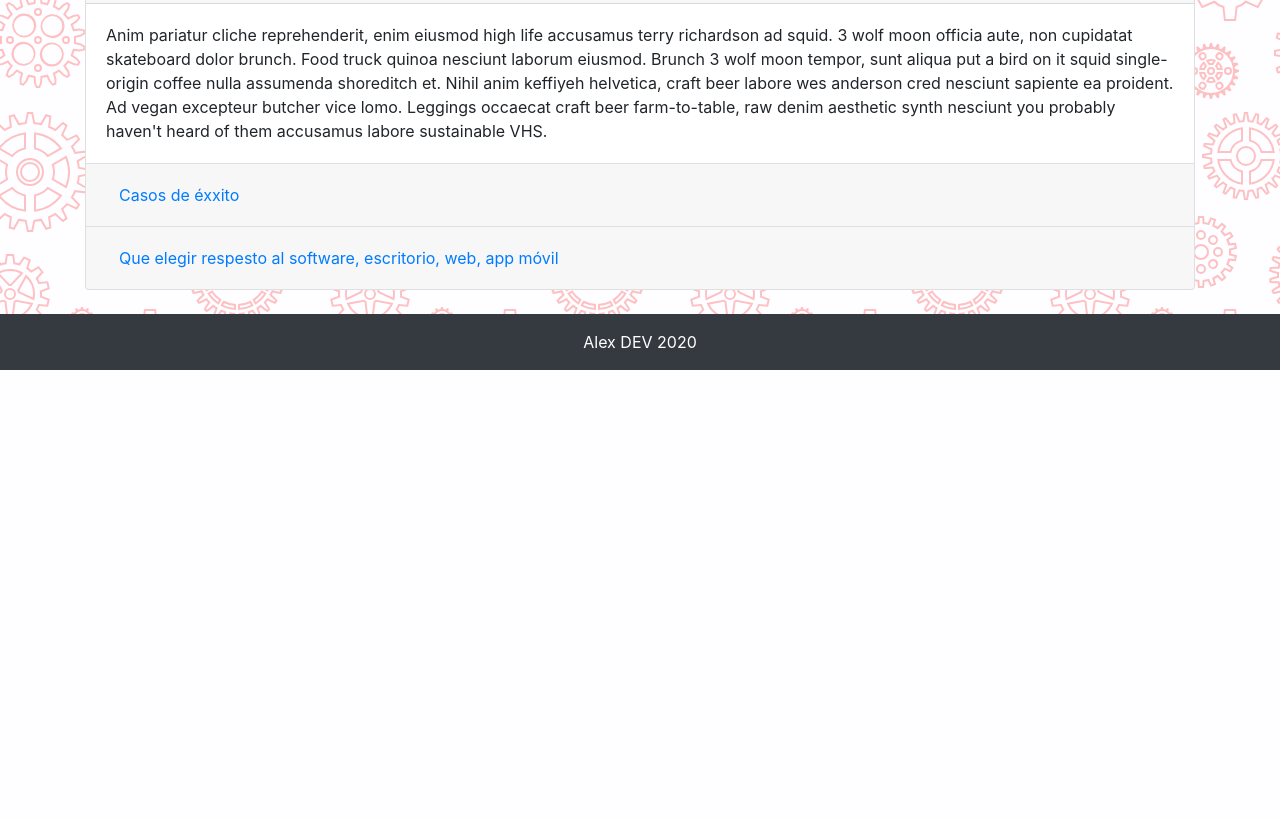
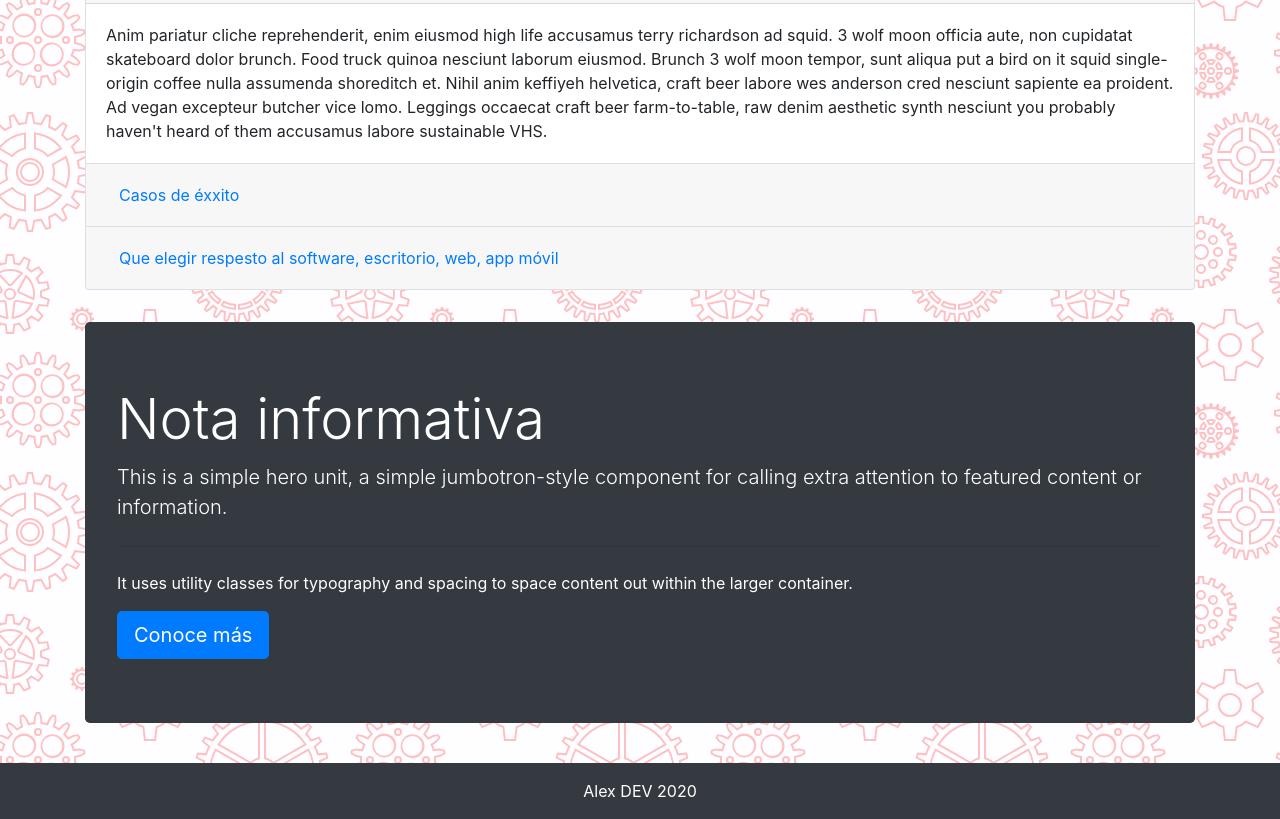
Before and after one commit to Alejandro-Morales-Dev/Bootstrap, a plain HTML site: page src/index.html in a window 1280 px wide. Shown: the part 4188-5007 px from the top of the page. Before the commit the page ends 4558 px from the top, so only its background shows below. Drawn offline with nearby package versions, Linux system fonts and the light colour scheme.

Commit message:
Se agrega jumbutron

```diff
--- a/src/index.html
+++ b/src/index.html
@@ -38,6 +38,7 @@
         </div>
       </nav>
     </div>
+
     <!--navegación-->
     <div class="container pt-3">
       <div class="container bg-dark py-5 text-center">
@@ -45,6 +46,7 @@
           >Conoce los modelos 2021</a
         >
       </div>
+
       <!--section-->
       <div class="bg-danger text-center py-5">
         <h1 class="pt-1">Potencia tu estilo</h1>
@@ -58,6 +60,7 @@
           <a href="#" class="text-white bg-dark p-3">Lets Go !</a>
         </div>
       </div>
+
       <!--columnas-->
       <div class="row text-center py-4">
         <div class="col-6">
@@ -80,6 +83,7 @@
         </div>
       </div>
     </div>
+
     <!--alertas-->
     <div class="container">
       <div class="alert alert-dark" role="alert">
@@ -88,6 +92,7 @@
         <hr />
       </div>
     </div>
+
     <!--badge-->
     <div class="container-fluid py-4 bg-dark">
       <h2 class="text-center text-white">
@@ -97,6 +102,7 @@
         Chatea con nosotros <span class="badge badge-light">1</span>
       </button>
     </div>
+
     <!--cards /eliminamos style en card-->
     <div class="container py-5">
       <div class="row">
@@ -138,6 +144,7 @@
         </div>
       </div>
     </div>
+
     <!--carrousel-->
     <div class="">
       <div
@@ -197,6 +204,7 @@
         </a>
       </div>
     </div>
+
     <!--colpase-->
     <div class="container py-4">
       <div class="accordion" id="accordionExample">
@@ -309,6 +317,23 @@
       </div>
     </div>
 
+    <!--jumbotron-->
+    <div class="container py-2">
+      <div class="jumbotron bg-dark text-white">
+        <h1 class="display-4">Nota informativa</h1>
+        <p class="lead">
+          This is a simple hero unit, a simple jumbotron-style component for
+          calling extra attention to featured content or information.
+        </p>
+        <hr class="my-4" />
+        <p>
+          It uses utility classes for typography and spacing to space content
+          out within the larger container.
+        </p>
+        <a class="btn btn-primary btn-lg" href="#" role="button">Conoce más</a>
+      </div>
+    </div>
+
     <!--footer-->
     <div class="container-fluid bg-dark">
       <footer class="bg-dark text-center py-3">
```
